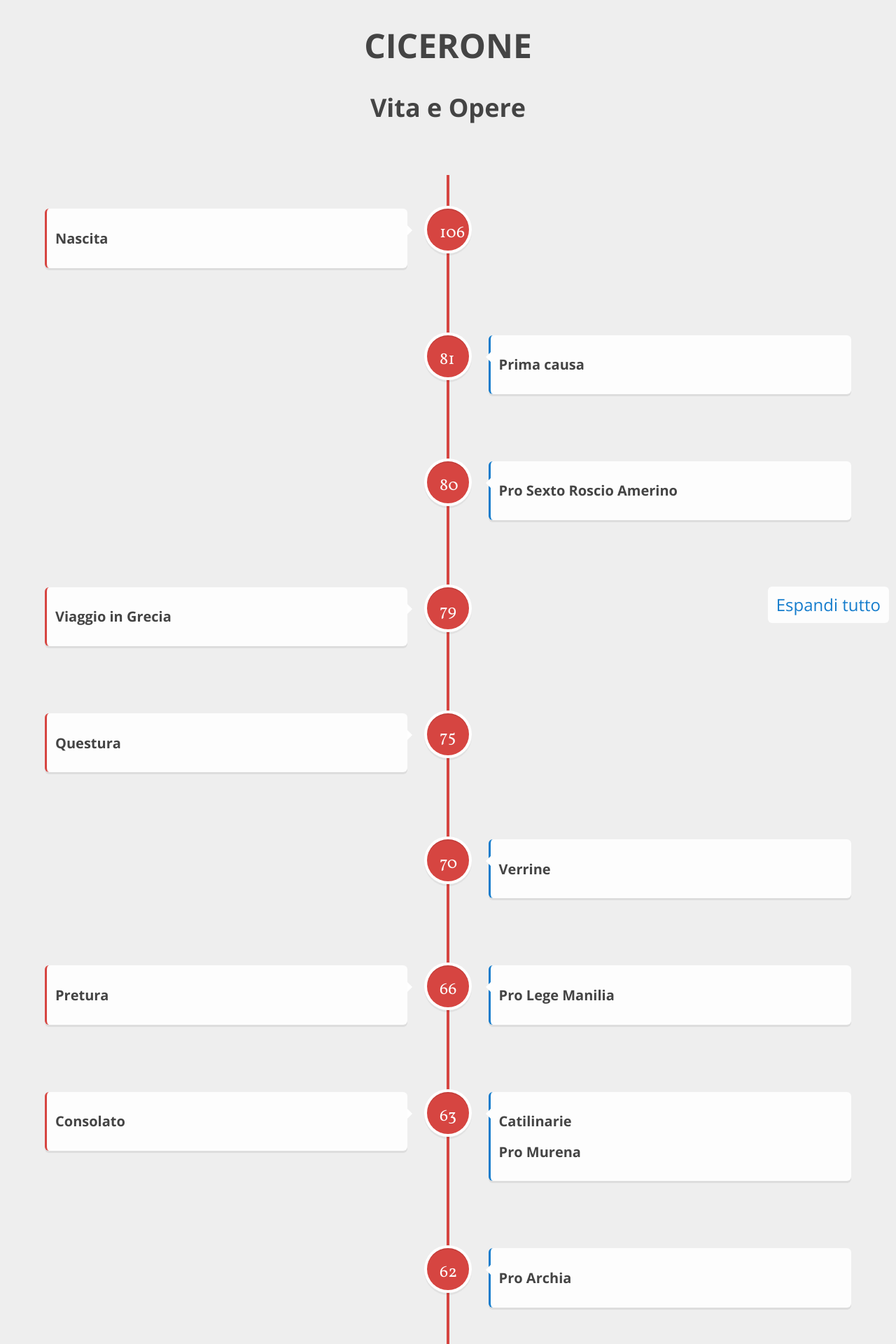
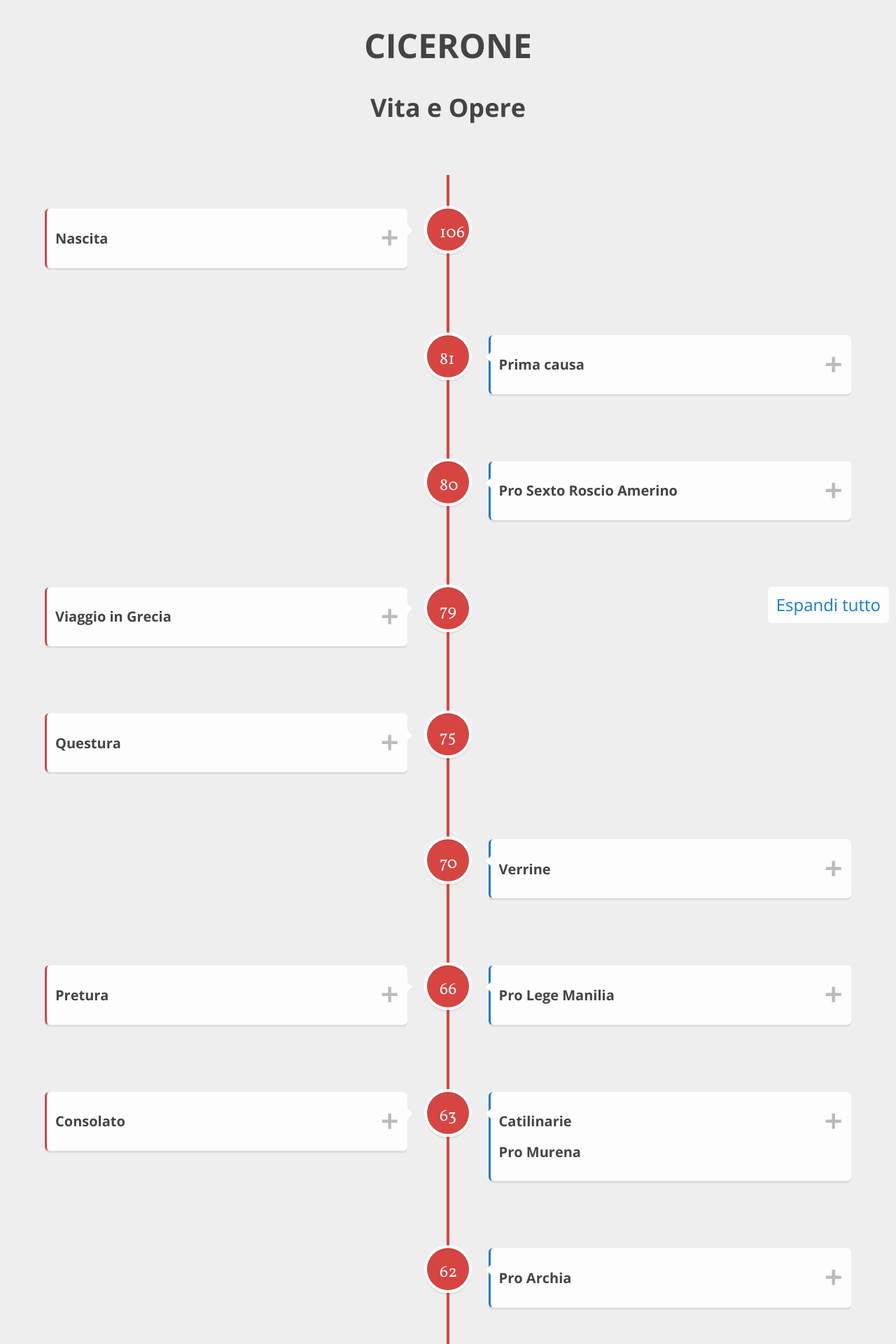
Before and after one commit to ProCicerone/ProCicerone.github.io, a Jekyll site: the page built from timeline/index.html, in a window 1280 px wide. Shown: the top 1920 px of the page at 70% size. Built offline with Jekyll 4.4.1, drawn with Linux system fonts in a browser that asks for light colours.

Commit message:
Implementa toggle-content #18

```diff
--- a/css/_variables.scss
+++ b/css/_variables.scss
@@ -1,5 +1,6 @@
 $white: #fdfdfd;
 $grey: #eee;
+$darkgrey: #bbb;
 $black: #444;
 $red: #d64541;
 $blue: #147ccc;
--- a/css/timeline.scss
+++ b/css/timeline.scss
@@ -160,7 +160,6 @@ header{
     border-radius: .25em;
     padding: 0.5em;
     box-shadow: 0 3px 0 #ddd;
-    cursor: pointer;
 }
 
 
@@ -274,3 +273,17 @@ header{
     background: $white;
     z-index: 100;
 }
+
+/* TOGGLE CONTENT */
+.toggle-content {
+    @include makeClickable();
+    transform: rotate(45deg);
+    position: relative;
+    font-weight: 700;
+    float: right;
+    font-size: 175%;
+    color: $darkgrey;
+}
+.toggle-content.rotated {
+    transform: rotate(0deg);
+}
--- a/timeline/index.html
+++ b/timeline/index.html
@@ -51,6 +54,7 @@ title: Linea del tempo
                 </div>
             </div>
             <div class="timeline-content right">
+            <a class="toggle-content">&times;</a>
                 <h2>Nascita</h2>
                 <p>Marco Tullio Cicerone nasce ad Arpino. Segue i primi studi di retorica e filosofia a Roma.</p>
             </div>
@@ -62,6 +66,7 @@ title: Linea del tempo
                 </div>
             </div>
             <div class="timeline-content left">
+            <a class="toggle-content">&times;</a>
                 <h2>Prima causa</h2>
                 <p>Cicerone pronuncia la sua prima causa.</p>
             </div>
@@ -73,6 +78,7 @@ title: Linea del tempo
                 </div>
             </div>
             <div class="timeline-content left">
+            <a class="toggle-content">&times;</a>
                 <h2>Pro Sexto Roscio Amerino</h2>
                 <p>Orazione in difesa di Sesto Roscio Amerino, che era stato accusato di parricidio da potenti figure dell'entourage di Lucio Silla, le quali avevano addotto false prove per eliminarlo. È un'orazione giudiziaria con uno stile che subisce ancora larga influenza da parte dell'asianesimo.</p>
             </div>
@@ -84,6 +90,7 @@ title: Linea del tempo
                 </div>
             </div>
             <div class="timeline-content right">
+            <a class="toggle-content">&times;</a>
                 <h2>Viaggio in Grecia</h2>
                 <p>Dal 79 al 77 compie viaggi in Grecia e in Asia, durante i quali studia filosofia e retorica.</p>
             </div>
@@ -95,6 +102,7 @@ title: Linea del tempo
                 </div>
             </div>
             <div class="timeline-content right">
+            <a class="toggle-content">&times;</a>
                 <h2>Questura</h2>
                 <p>Cicerone viene eletto questore in Sicilia.</p>
             </div>
@@ -106,6 +114,7 @@ title: Linea del tempo
                 </div>
             </div>
             <div class="timeline-content left">
+            <a class="toggle-content">&times;</a>
                 <h2>Verrine</h2>
                 <p>Orazioni giudiziarie contro Verre. Cicerone era infatti stato richiamato dagli abitanti della Sicilia perché fossero difesi dai soprusi del governatore. L'orazione si articola in cinque parti, tuttavia vennero pronunciate solo le prime due (<em>Divinatio in Caecilium</em> e Prima Verrina) poiché l'imputato fuggì a causa dell'abbondanza di prove e venne così condannato in contumacia. L'Arpinate adotta uno stile bilanciato tra asianesimo e atticismo, che inizia ad essere quello tipico ciceroniano.</p><a class="read-more" href="{{site.baseurl}}/humanae/verrine.html">Testo</a>
             </div>
@@ -117,10 +126,12 @@ title: Linea del tempo
                 </div>
             </div>
             <div class="timeline-content left">
+            <a class="toggle-content">&times;</a>
                 <h2>Pro Lege Manilia</h2>
                 <p>Orazione deliberativa per approvare  la consegna di poteri speciali a Pompeo affinché conducesse la campagna contro Mitridate re del Ponto. Il provvedimento avrebbe favorito il progetto ciceroniano della <em>concordia ordinum</em>, secondo il quale aristocrazia e ceto equestre avrebbero dovuto collaborare per fronteggiare la crisi della repubblica.</p>
             </div>
             <div class="timeline-content right">
+            <a class="toggle-content">&times;</a>
                 <h2>Pretura</h2>
                 <p>Cicerone viene nominato pretore.</p>
             </div>
@@ -132,12 +143,14 @@ title: Linea del tempo
                 </div>
             </div>
             <div class="timeline-content left">
+            <a class="toggle-content">&times;</a>
                 <h2>Catilinarie</h2>
                 <p>Orazioni giudiziarie nelle quali Cicerone assume il ruolo dell'<em>actor</em> (oltre che console) per condannare Catilina e i cospiratori. Lo stile concitato dell'<em>exordium</em> si adegua all'intento di <em>movere</em> gli animi dei giurati e condannare quanto prima Catilina.</p><a class="read-more" href="{{site.baseurl}}/humanae/catilinaria.html">Testo</a>
                 <h2>Pro Murena</h2>
                 <p>Difesa di Lucio Lincinio Murena, condannato da Catone l'Uticense a causa della dissolutezza di costumi di quegli. Con ironia, Cicerone coglie l'occasione per presentare un nuovo modello etico, meno rigido della <em>mos maiorum</em> Catoniana.</p>
             </div>
             <div class="timeline-content right">
+            <a class="toggle-content">&times;</a>
                 <h2>Consolato</h2>
                 <p>Cicerone viene eletto Console.</p>
             </div>
@@ -149,6 +162,7 @@ title: Linea del tempo
                 </div>
             </div>
             <div class="timeline-content left">
+            <a class="toggle-content">&times;</a>
                 <h2>Pro Archia</h2>
                 <p>Difesa del poeta Archio, accusato di aver usurpato la cittadinanza romana. Si trasforma in una difesa della poesia.</p>
             </div>
@@ -160,6 +174,7 @@ title: Linea del tempo
                 </div>
             </div>
             <div class="timeline-content right">
+            <a class="toggle-content">&times;</a>
                 <h2>Esilio</h2>
                 <p>Cicerone viene esiliato a seguito dell'accusa da parte di Clodio di aver condannato Catilina senza un regolare processo.</p>
             </div>
@@ -171,6 +186,7 @@ title: Linea del tempo
                 </div>
             </div>
             <div class="timeline-content right">
+            <a class="toggle-content">&times;</a>
                 <h2>Ritorno</h2>
                 <p>Cicerone ritorna a Roma.</p>
             </div>
@@ -182,6 +198,7 @@ title: Linea del tempo
                 </div>
             </div>
             <div class="timeline-content left">
+            <a class="toggle-content">&times;</a>
                 <h2>Pro Sestio</h2>
                 <p>Orazione in difesa di Sestio, nella quale viene presentato il progetto politico del <em>consensus omnium bonorum</em>, secondo il quale tutti i <em>boni</em> possono contribuire alla realizzazione di un progetto politico.</p>
                 <h2>Pro Caelio</h2>
@@ -197,6 +214,7 @@ title: Linea del tempo
                 </div>
             </div>
             <div class="timeline-content left">
+            <a class="toggle-content">&times;</a>
                 <h2>Pro Milone</h2>
                 <p>Fu considerata la migliore orazione scritta da Cicerone in difesa di un amico, tuttavia mai pronunciata per via del clima in tribunale.</p>
             </div>
@@ -208,6 +226,7 @@ title: Linea del tempo
                 </div>
             </div>
             <div class="timeline-content left">
+            <a class="toggle-content">&times;</a>
                 <h2>Filippiche</h2>
                 <p>Orazioni contro Antonio, riprese da quelle contro Filippo di macedonia prounciate e scritte da Demostene.</p>
             </div>
@@ -219,6 +238,7 @@ title: Linea del tempo
                 </div>
             </div>
             <div class="timeline-content right">
+            <a class="toggle-content">&times;</a>
                 <h2>Morte</h2>
                 <p>A seguito degli attacchi ad Antonio viene inserito nelle liste di proscrizione e decapitato da sicari.</p>
             </div>
```
Also changed, not shown: other parts of timeline/index.html (+9 -6 lines).
